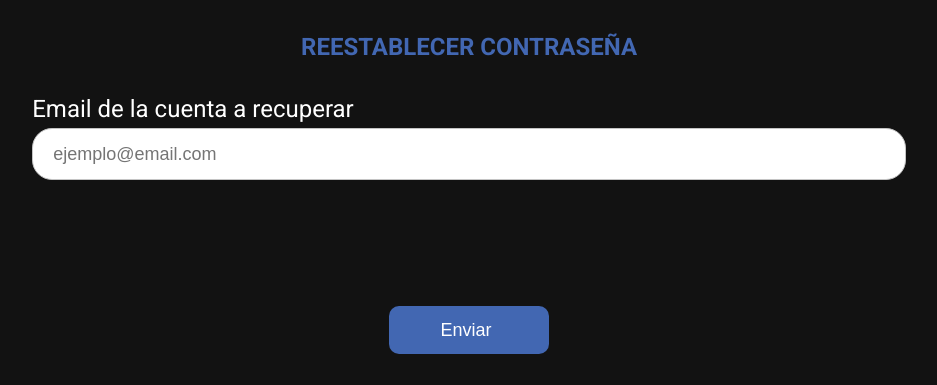
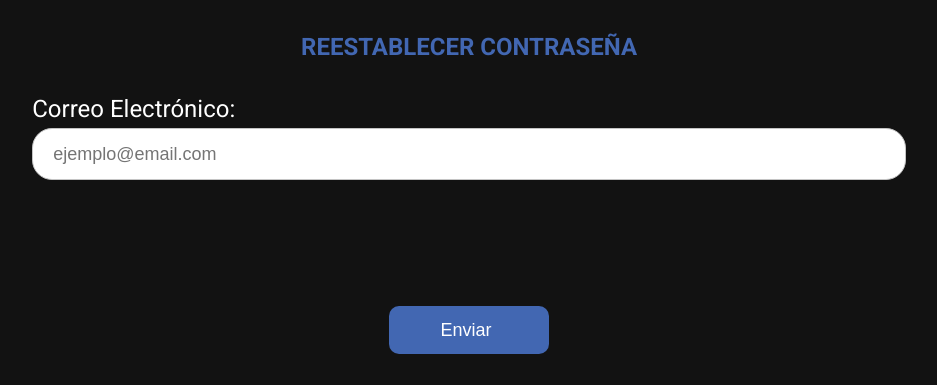
Before and after one commit to ncavasin/cine_paw, a PHP site: template application/src/app/views/reset_password_view.php in a window 1280 px wide. Shown: the part 60-445 px from the top of the page, without its empty margins (171-1108 px from the left). Run offline with PHP 8.4, Linux system fonts and the light colour scheme; the template is opened without the code that fills it, so the values that code supplies are empty; some libraries are stand-ins or nearby versions.

Commit message:
nombrado de email consistente

```diff
--- a/application/src/app/views/reset_password_view.php
+++ b/application/src/app/views/reset_password_view.php
@@ -20,7 +20,7 @@
             <h2>REESTABLECER CONTRASEÑA</h2>
             <form action="#" method="POST" target="_self">
                 <fieldset>
-                    <label for="email">Email de la cuenta a recuperar</label>
+                    <label for="email">Correo Electrónico:</label>
                     <input type="email" id="email" name="email" placeholder="ejemplo@email.com" autofocus required tabindex="1" /><br>
                 </fieldset>
 
```
